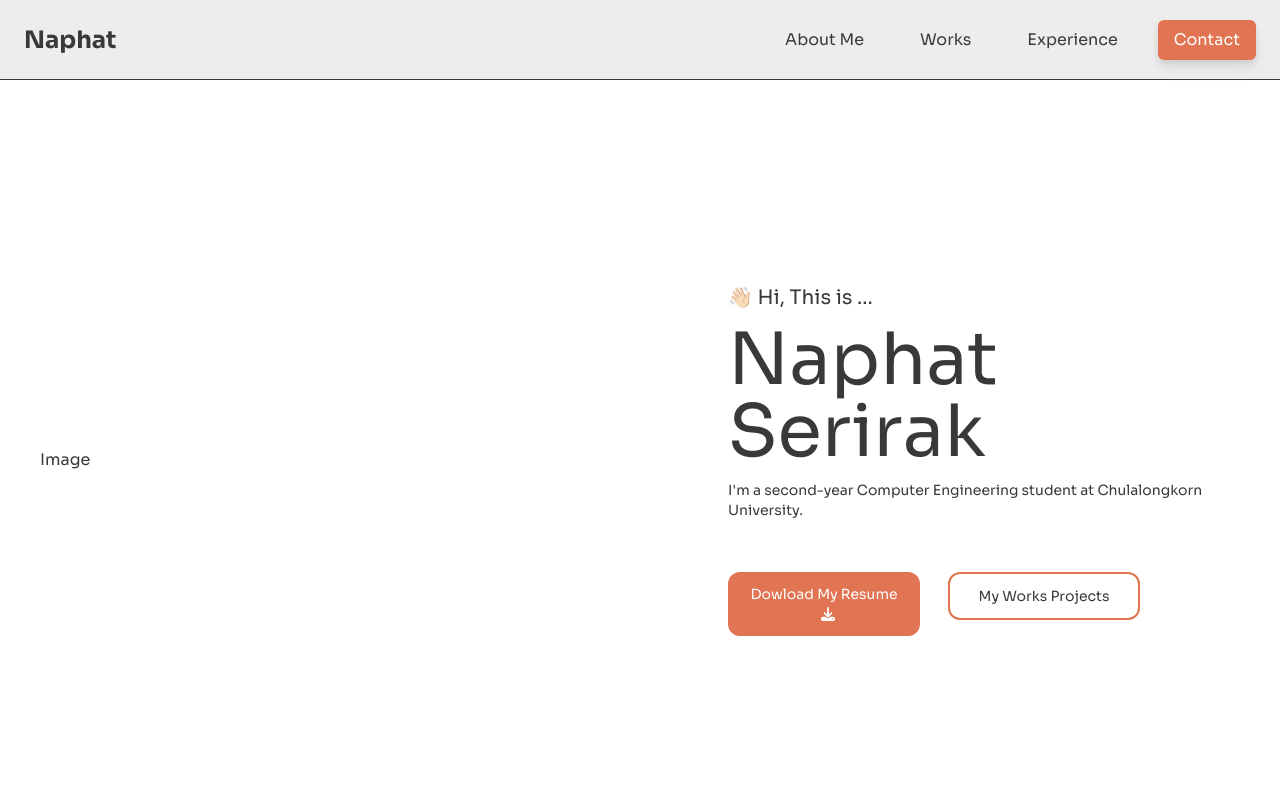
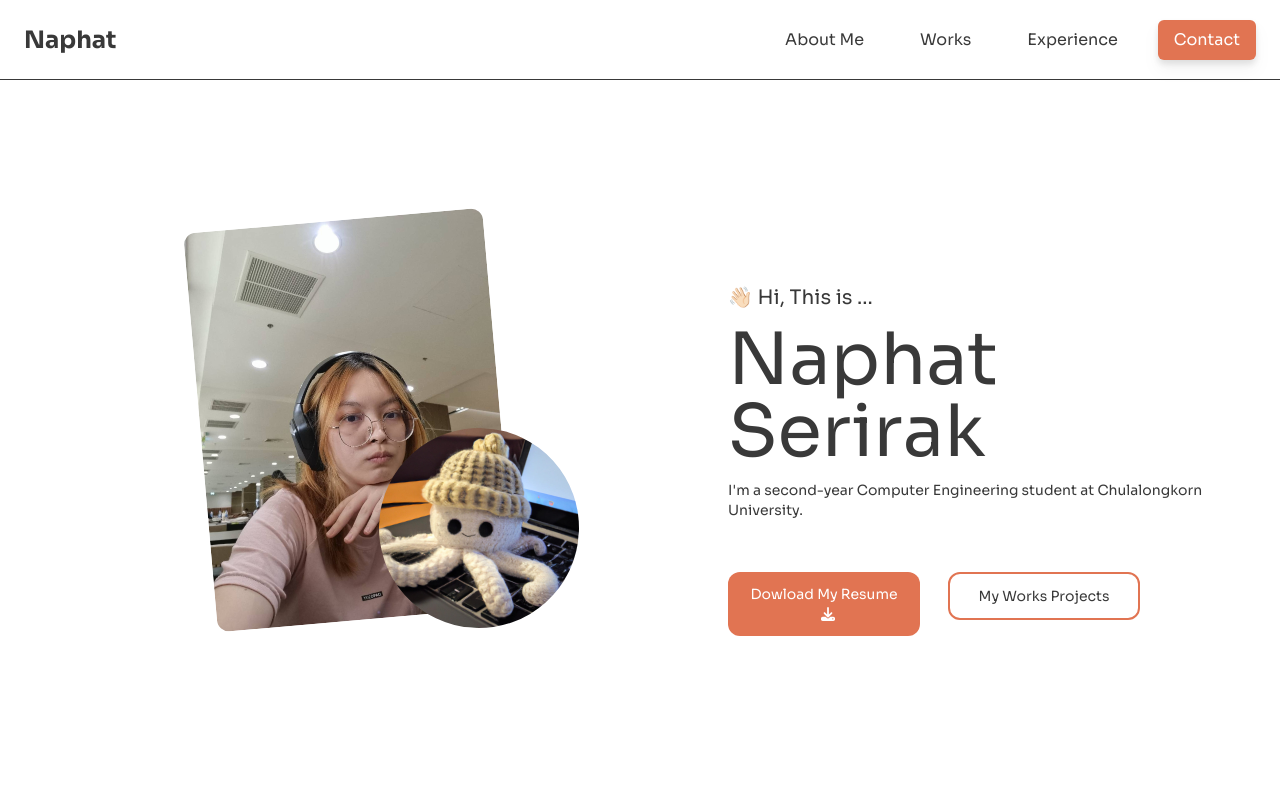
Before and after one commit to neennera/NaphatPortfolio, a React (Vite) app: page / in a window 1280 px wide. Shown: the top 800 px of the page. Built offline with nearby package versions, Linux system fonts and the light colour scheme.

Commit message:
add: hero image

```diff
--- a/src/components/Hero.tsx
+++ b/src/components/Hero.tsx
@@ -1,13 +1,24 @@
 import { FontAwesomeIcon } from '@fortawesome/react-fontawesome';
 import { faDownload } from '@fortawesome/free-solid-svg-icons';
+import github_pf from '../assets/image/github_pf.jpg';
+import neen_pf from '../assets/image/neen_pf.jpg';
 
 const Hero = () => {
   return (
     <div
       id="hero"
-      className="flex scroll-my-10 flex-col sm:flex-row w-full section-min-height items-center justify-between p-10"
+      className="flex scroll-my-10 flex-col sm:flex-row  w-full section-min-height items-center justify-between p-10"
     >
-      <div>Image</div>
+      <div className="relative h-[90vh] w-[80vw] sm:h-[80vh] sm:w-[50vw] group">
+        <img
+          src={neen_pf}
+          className="absolute top-20 left-40 h-[400px] rounded-xl rotate-[-5deg] group-hover:rotate-[-7deg]"
+        />
+        <img
+          src={github_pf}
+          className="absolute top-72 left-[53%] w-[200px] h-[200px] rounded-full rotate-3 group-hover:rotate-6"
+        />
+      </div>
       <div className="flex flex-col space-y-10">
         <div className="flex flex-col space-y-3 w-[80vw] sm:w-[40vw]">
           <p className="text-xl">👋🏻 Hi, This is ...</p>
--- a/src/components/Navbar.tsx
+++ b/src/components/Navbar.tsx
@@ -1,6 +1,6 @@
 const Navbar = () => {
   return (
-    <div className="sticky top-0 z-0 h-[10vh] p-6 w-full bg-beight flex items-center justify-between backdrop-blur-sm border-b border-dark">
+    <div className="sticky top-0 z-50 h-[10vh] p-6 w-full flex items-center justify-between backdrop-blur-sm border-b border-dark">
       <div className="text-2xl font-bold">
         <a href="#hero">Naphat</a>
       </div>
```
Also changed, not shown: src/assets/image/github_pf.jpg (added), src/assets/image/neen_pf.jpg (added).
